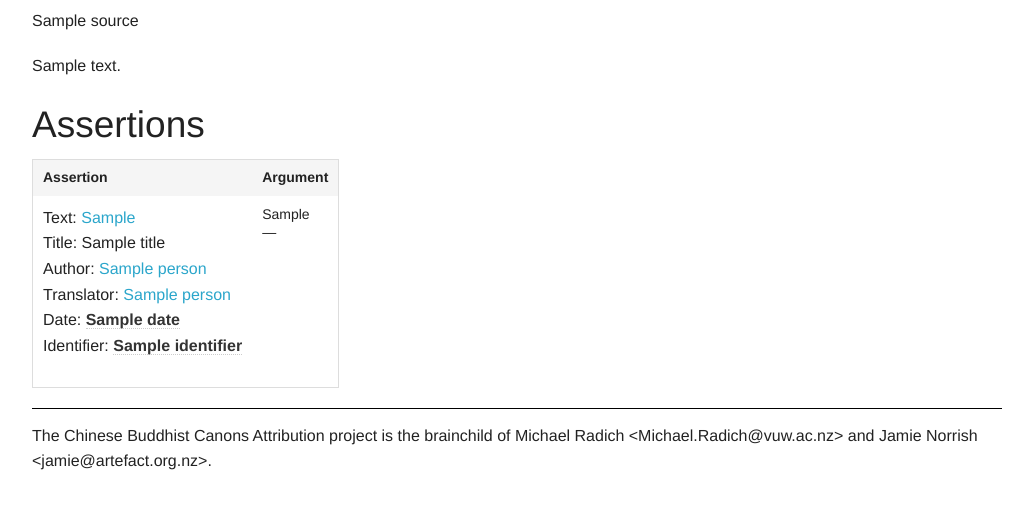
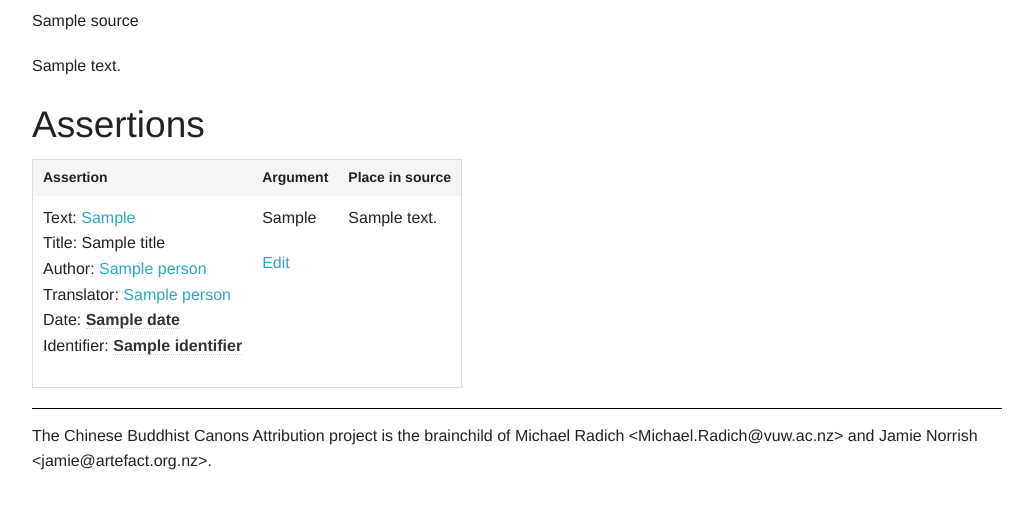
Before and after one commit to ajenhl/moad, a Django app: page /source/1/ in a window 1280 px wide. Shown: the part 110-619 px from the top of the page, without its empty margins (123-1156 px from the left). Run offline with Django 3.2, Linux system fonts and the light colour scheme; tables that the repository leaves empty hold one stand-in row (values such as "Sample post"); parts of the project's set-up code (start-up, migrations or seed data) failed here and were passed over.

Commit message:
Reworked display of arguments and source details to be nicer.

```diff
--- a/attribution/templates/attribution/display/source.html
+++ b/attribution/templates/attribution/display/source.html
@@ -20,6 +20,7 @@
     <tr>
       <th scope="col">Assertion</th>
       <th scope="col">Argument</th>
+      <th scope="col">Place in source</th>
     </tr>
   </thead>
   <tbody>
@@ -43,9 +44,11 @@
           {% include "attribution/display/text_property.html" with title="Identifier" properties=assertion.identifiers.all %}
         </ul>
       </td>
-      <td>{{ assertion.argument }}
-        {% if assertion.argument and assertion.source_detail %}<br>
-        &#8213; {{ assertioon.source_detail }}{% endif %}</td>
+      <td>{{ assertion.argument|linebreaks }}
+        <p><a href="{% url 'admin:attribution_propertyassertion_change' assertion.pk %}">Edit</a></p>
+      </td>
+      <td>{% if assertion.source_detail %}{{ assertion.source_detail|linebreaks }}{% endif %}</td>
+      </td>
     </tr>
     {% endfor %}
   </tbody>
```
Also changed, not shown: attribution/templates/attribution/display/text.html (+4 -4 lines).
